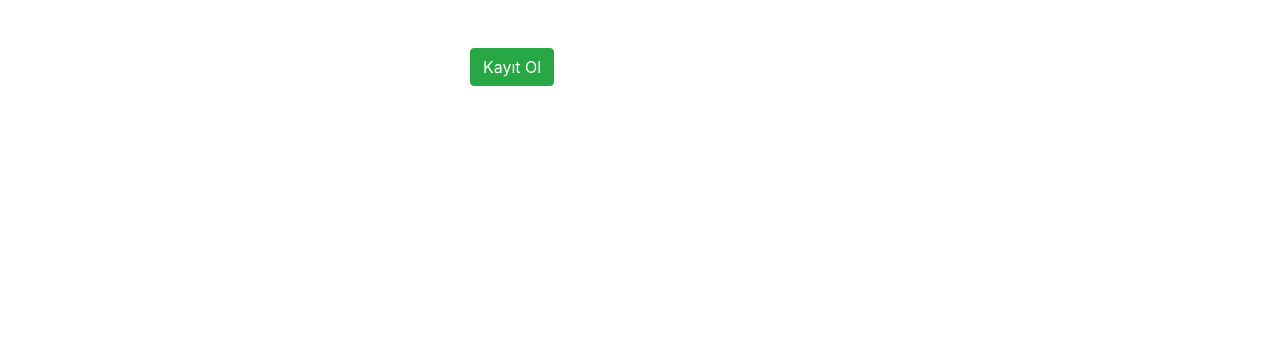
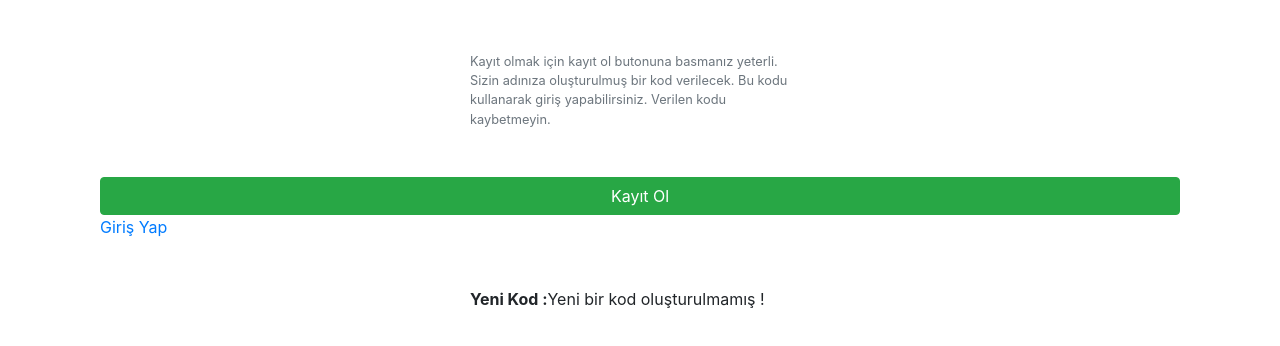
Before and after one commit to veysel/money-app, an Angular app: page /register in a window 1280 px wide. Shown: the top 346 px of the page. Built offline with nearby package versions, Linux system fonts and the light colour scheme.

Commit message:
Register page changed

```diff
--- a/src/app/Register/register.component.ts
+++ b/src/app/Register/register.component.ts
@@ -6,6 +6,8 @@ import { Component } from '@angular/core';
 })
 export class RegisterComponent {
 
+  public newCodeText: string = "Yeni bir kod oluşturulmamış !";
+
   public register(): boolean {
     return false;
   }
--- a/src/app/Register/register.template.html
+++ b/src/app/Register/register.template.html
@@ -1,5 +1,14 @@
 <div class="container">
     <div class="row mt-5 mx-auto col-xl-4 col-lg-4 col-md-5 col-sm-7 col-11">
-        <button type="submit" class="btn btn-success">Kayıt Ol</button>
+        <small id="codeHelp" class="form-text text-muted">Kayıt olmak için kayıt ol butonuna basmanız yeterli. Sizin
+            adınıza oluşturulmuş bir kod verilecek. Bu kodu kullanarak giriş yapabilirsiniz. Verilen kodu
+            kaybetmeyin.</small>
+    </div>
+    <div class="row mt-5 mx-auto col-xl-12 col-lg-12 col-md-12 col-sm-12 col-12">
+        <button type="submit" class="btn btn-success col-xl-12 col-lg-12 col-md-12 col-sm-12 col-12">Kayıt Ol</button>
+        <a class="float-right" routerLink="/login">Giriş Yap</a>
+    </div>
+    <div class="row mt-5 mx-auto col-xl-4 col-lg-4 col-md-5 col-sm-7 col-11">
+        <b>Yeni Kod : </b> {{newCodeText}}
     </div>
 </div>
```
